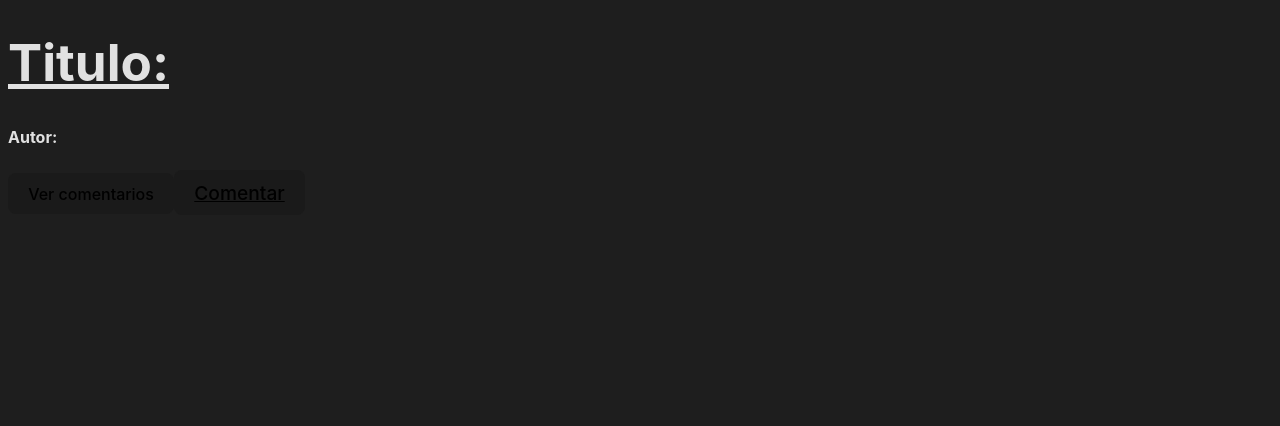
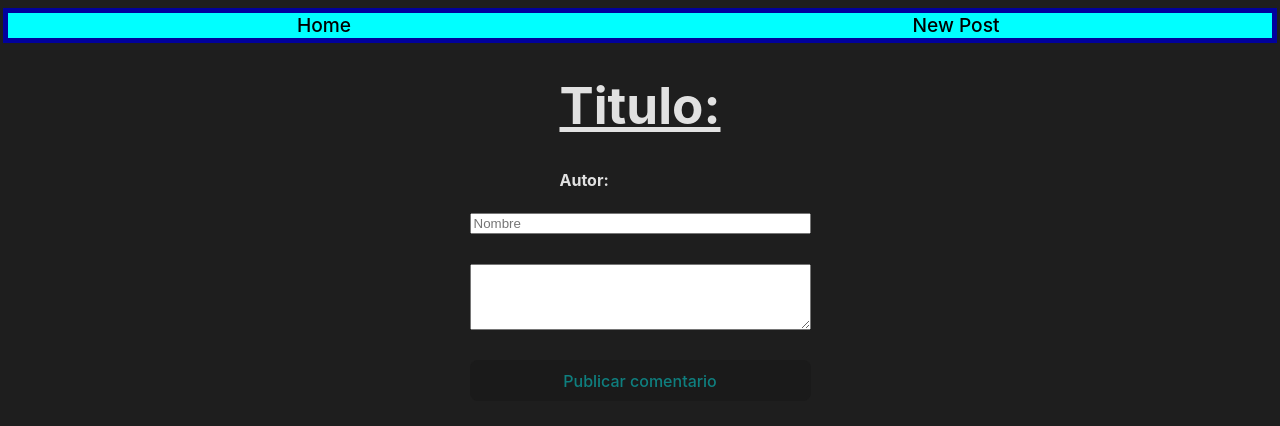
Before and after one commit to Palermukii/React-TP, a React (Vite) app: page /post/1 in a window 1280 px wide. Shown: the top 426 px of the page. Built offline with nearby package versions, Linux system fonts and the light colour scheme.

Commit message:
agregue lo de commentarios al post, aunque falta que se guarde permanentemente

```diff
--- a/src/componentes/Comments.jsx
+++ /dev/null
@@ -1,43 +0,0 @@
-import React, { useState, useEffect } from "react";
-import './NewPost.css'
-
-const Comments = () => {
-    const [name, setName] = useState("");
-    const [coment, setComent] = useState("");
-    const [comment,setComment] = useState([]);
-
-    useEffect(()=> {
-        let comentarios = JSON.parse(localStorage.getItem('comment'));
-        if (comentarios) setComment(comentarios);
-      },[])
-
-      const handleSubmit = (e) => {
-          e.preventDefault();
-          const newComment = [{ name,coment}, ...comment];
-          setComment(newComment);
-          console.log(newComment);
-          localStorage.setItem('comment', JSON.stringify(newComment));
-          setComent('');
-          setName('');
-        };
-
-        return (
-            <div className='NewPost'>
-                <div className='Header'>
-                    <button className='botonHeader'><a href="/">Home</a></button>
-                    <button className='botonHeader'><a href="/newpost">New Post</a></button>
-                </div>
-                <div>
-                    <form onSubmit={handleSubmit} className="Form">
-                        <input type="text" placeholder="Nombre" value={name} onChange={(e)=>setName(e.target.value)}/>
-                        <textarea value={coment} cols="40" rows="10" onChange={(e) => setComent(e.target.value)}></textarea>
-                        <button className="publicar" type='submit'>Publicar</button>
-                    </form>
-                </div>
-            </div>
-        );
-
-}
-
-
-export default Comments;
--- a/src/componentes/Post.jsx
+++ b/src/componentes/Post.jsx
@@ -5,38 +5,52 @@ import remarkGfm from 'remark-gfm';
 
 
 const Post = () => {
+    const [name, setName] = useState("");
+    const [coment, setComent] = useState("");
+    const [comments,setComments] = useState([]);
     const [post, setPost] = useState({});
-    const [comment,setComment] = useState([]);
     const {id} = useParams();
+
     useEffect(()=> {
-        let comentarios = JSON.parse(localStorage.getItem('comment'));
+        let comentarios = JSON.parse(localStorage.getItem('comments'));
         let posteos = JSON.parse(localStorage.getItem('post'));
         if (posteos) setPost(posteos.filter(p => p.id == id)[0]);
-        if (comentarios) setComment(comentarios);
+        if (comentarios) setComments(comentarios.filter(c => c.idPost == post.id)[0]);
     },[]);
 
-    const [ver, setVer] = useState(false);
-
+    const handleSubmit = (e) => {
+        e.preventDefault();
+        const newComment = [{ name,coment, idPost: id, id: comments.length}, ...comments];
+        setComments(newComment);
+        localStorage.setItem('comment', JSON.stringify(newComment));
+        setComent('');
+        setName('');
+      };
 
     return (
-        <div>
+        <div className='NewPost'>
+            <div className='Header'>
+                    <button className='botonHeader'><a href="/">Home</a></button>
+                    <button className='botonHeader'><a href="/newpost">New Post</a></button>
+                </div>
            <div>
                 <h1><u>Titulo: {post.tittle}</u></h1>
                 <Markdown remarkPlugins={[remarkGfm]}>{post.article}</Markdown>
                 <h4>Autor: {post.name}</h4>
            </div>
-           <button onClick={()=>setVer(!ver)}>{ver? "Dejar de ver" : "Ver comentarios"}</button>
-           <button><a href="/comments">Comentar</a></button>
-           {ver && (
-            <div>
-                {comment.map((c,i)=>
-                <div key={i}>
-                    <h3>Usuario: {c.name}</h3>
-                    <Markdown remarkPlugins={[remarkGfm]}>{c.coment}</Markdown>
-                </div>
-                )}
+           <div>
+                <form onSubmit={handleSubmit} className="Form">
+                    <input type="text" placeholder="Nombre" value={name} onChange={(e)=>setName(e.target.value)}/>
+                    <textarea value={coment} cols="40" rows="4" onChange={(e) => setComent(e.target.value)}></textarea>
+                    <button className="publicar" type='submit'>Publicar comentario</button>
+                </form>
             </div>
-           )}
+            {comments.map((c,i)=>
+            <div key={i}>
+                <h3>Usuario: {c.name}</h3>
+                <Markdown remarkPlugins={[remarkGfm]}>{c.coment}</Markdown>
+            </div>
+            )}
         </div>
     );
 }
--- a/src/main.jsx
+++ b/src/main.jsx
@@ -8,16 +8,11 @@ import {
 } from 'react-router-dom';
 import Post from './componentes/Post.jsx';
 import NewPost from './componentes/NewPost.jsx';
-import Comments from './componentes/Comments.jsx';
 
 const router = createBrowserRouter([
   {
     path: '/',
     element: <App />
-  },
-  {
-    path: '/comments',
-    element: <Comments />
   },
   {
     path: '/post/:id',
```
